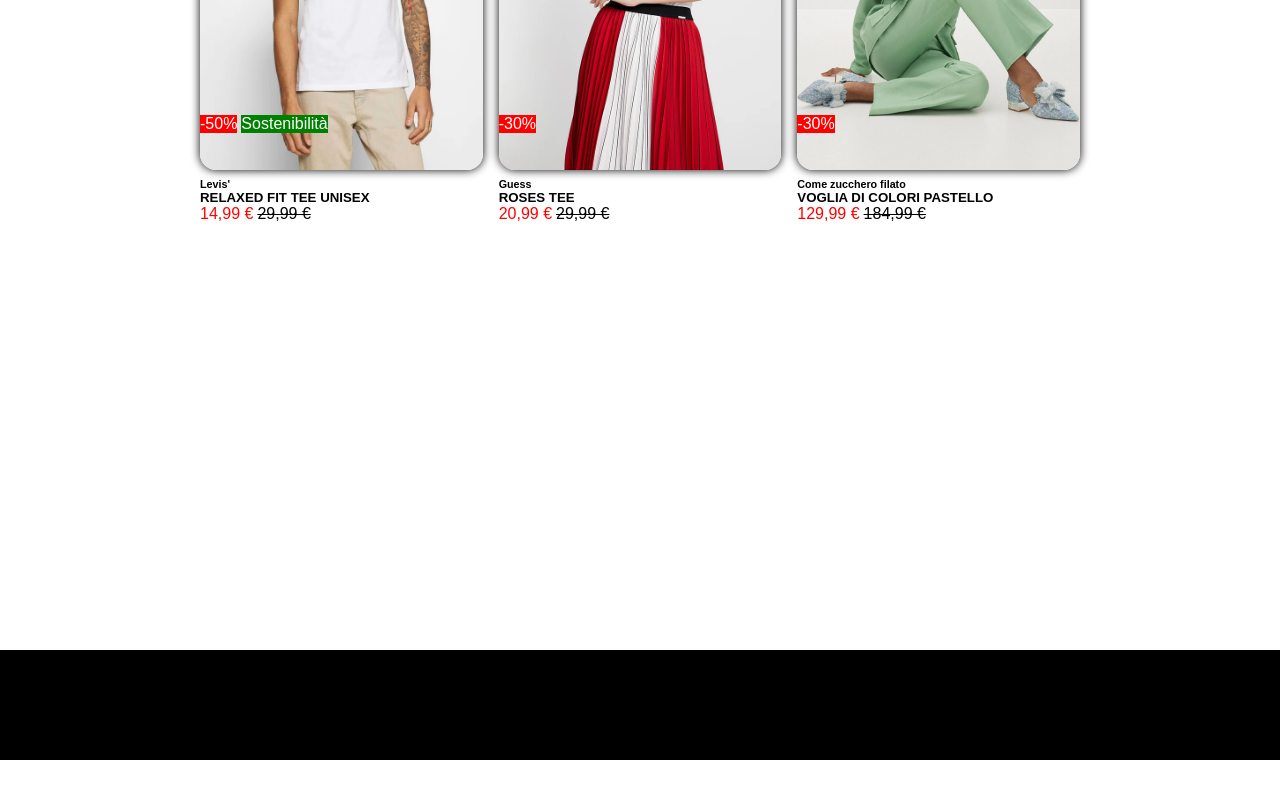
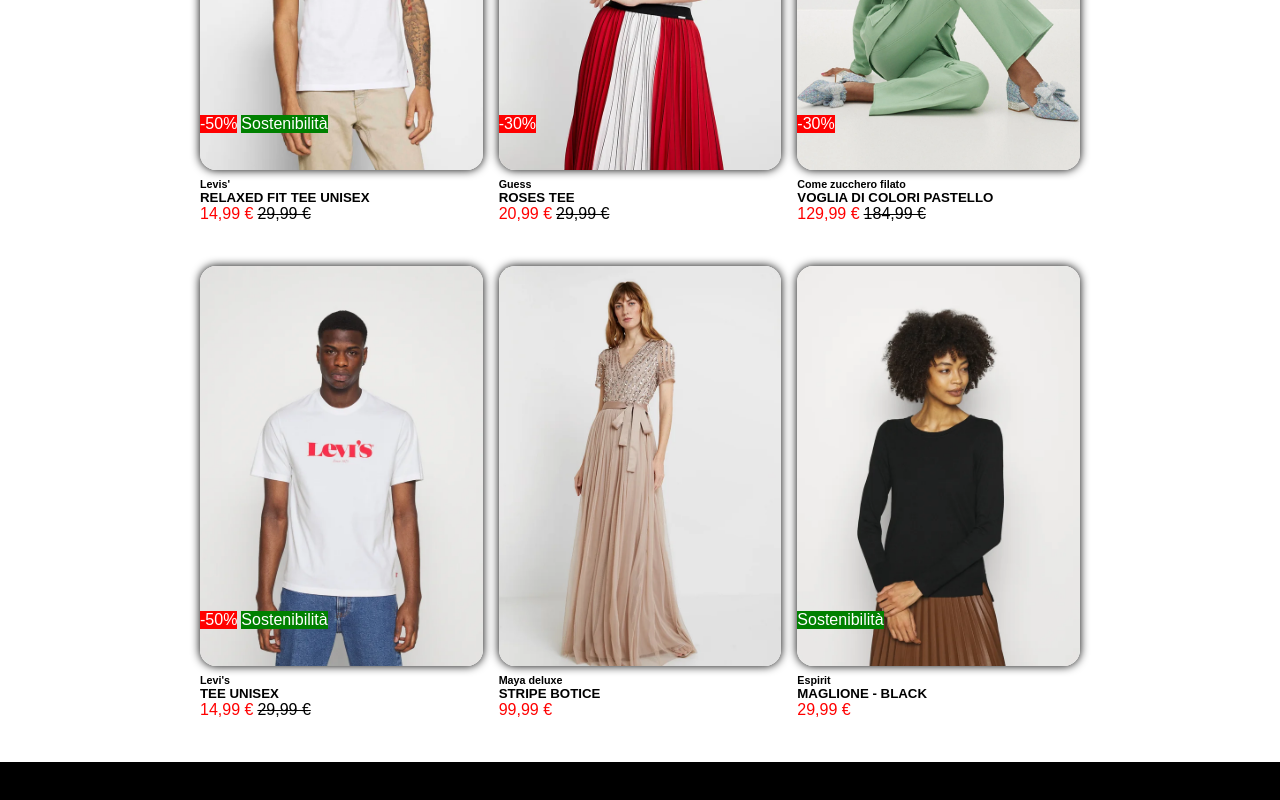
Before and after one commit to DaniloLulaj96/html-css-boolando, a plain HTML site: page index.html in a window 1280 px wide. Shown: the part 348-1148 px from the top of the page. Before the commit the page ends 1108 px from the top, so only its background shows below. Drawn offline with Linux system fonts and the light colour scheme.

Commit message:
added "second-row"

```diff
--- a/index.html
+++ b/index.html
@@ -85,9 +85,45 @@
 
             </div>
             <div class="second_row">
-                <div class="col-4"></div>
-                <div class="col-4"></div>
-                <div class="col-4"></div>
+                <div class="col-4">
+                    <div class="item4">
+                        <div class="cards">
+                            <div class="redcard">-50%</div>
+                            <div class="greencard">Sostenibilità</div>
+                        </div>
+                    </div>
+                    <div class="details">
+                        <h6>Levi's</h6>
+                        <h5>TEE UNISEX</h5>
+                        <div class="price">
+                            <div class="discount_price">14,99 &euro;</div>
+                            <div class="entire_price">29,99 &euro;</div>
+                        </div>
+                    </div>
+                </div>
+                <!--item4-->
+
+                <div class="col-4">
+                    <div class="item5"></div>
+                    <div class="details">
+                        <h6>Maya deluxe</h6>
+                        <h5>STRIPE BOTICE</h5>
+                        <div class="discount_price">99,99 &euro;</div>
+                    </div>
+                </div>
+                <!--item5-->
+
+                <div class="col-4">
+                    <div class="item6">
+                        <div class="greencard">Sostenibilità</div>
+                    </div>
+                    <div class="details">
+                        <h6>Espirit</h6>
+                        <h5>MAGLIONE - BLACK</h5>
+                        <div class="discount_price">29,99 &euro;</div>
+                    </div>
+                </div>
+                <!--item6-->
             </div>
     </main>
     <!-- /#site_main -->
--- a/style.css
+++ b/style.css
@@ -42,9 +42,8 @@
 margin-top: 2rem;
 margin-bottom: 2rem;}
 
-.first_row, .second_row{display: flex;}
-
-.first_row{margin-bottom: 3rem;}
+.first_row, .second_row{display: flex;
+margin-bottom: 6rem;}
 
 .col-4{width: calc((100%/12)*4);
 height: 400px;}
@@ -92,6 +91,18 @@
 
 .item3:hover{background-image: url(./img/3b.webp);} /*serve per quando si passa con il mouse sopra cambia immagine*/
 
+.item4{background-image: url(./img/4.webp);}
+
+.item4:hover{background-image: url(./img/4b.webp);} /*serve per quando si passa con il mouse sopra cambia immagine*/
+
+.item5{background-image: url(./img/5.webp);}
+
+.item5:hover{background-image: url(./img/5b.webp);} /*serve per quando si passa con il mouse sopra cambia immagine*/
+
+.item6{background-image: url(./img/6.webp);}
+
+.item6:hover{background-image: url(./img/6b.webp);} /*serve per quando si passa con il mouse sopra cambia immagine*/
+
 /*main*/
 
 #site_footer{height: 110px;
```
